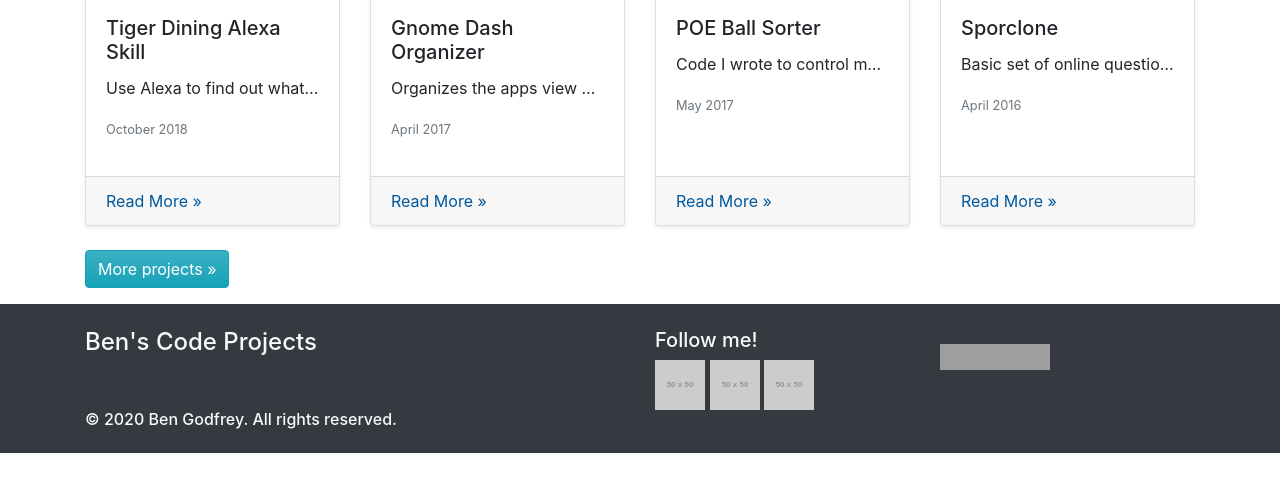
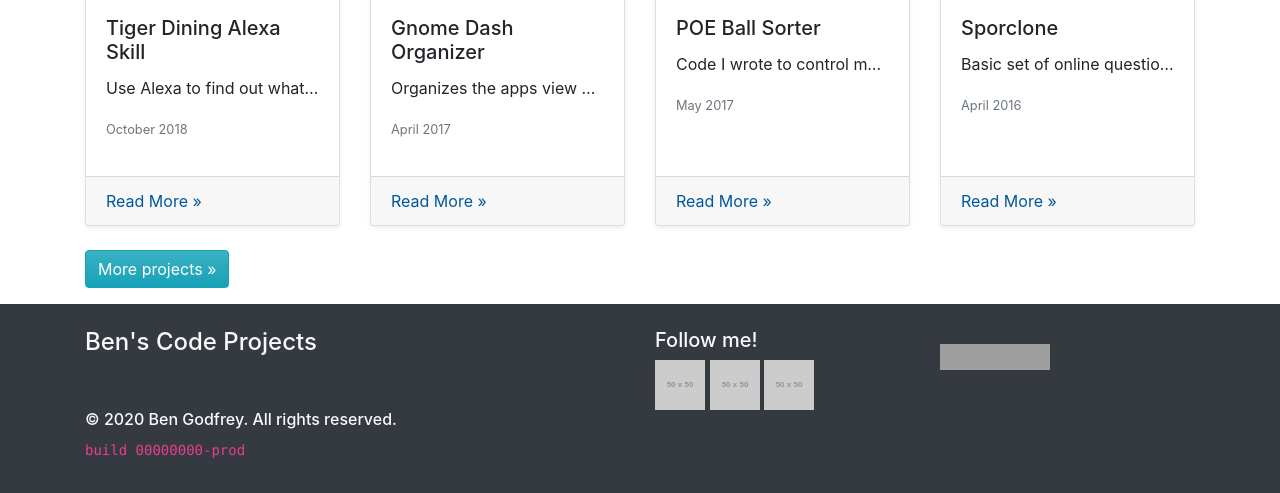
Before and after one commit to BenJetson/benjetson.github.io, a Jekyll site: the page built from index.html, in a window 1280 px wide, cut to the strip 786-1279 px from the top of the page. Built offline with Jekyll 4.4.1, drawn with Linux system fonts in a browser that asks for light colours; before the commit the page ends 1239 px from its top, so only the background shows below that; grey boxes are pictures that could not be loaded.

Commit message:
Show build hash and tier in footer. #77

```diff
--- a/_includes/footer.html
+++ b/_includes/footer.html
@@ -27,6 +27,12 @@
         <h6>
           &copy; {{ "now" | date: "%Y" }} Ben Godfrey. All rights reserved.
         </h6>
+        <p>
+          <code
+            >build {{ site.github.build_revision | truncate: 8,
+            ""}}-{{site.tier}}</code
+          >
+        </p>
       </div>
     </div>
   </div>
```
